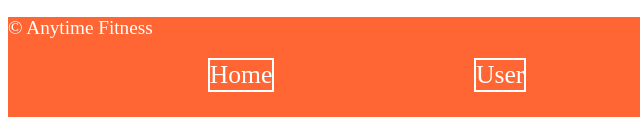
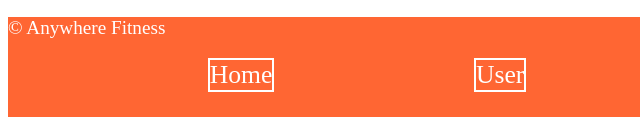
Before and after one commit to BuildWeek-Anywhere-Fitness-2/UI, a plain HTML site: page about.html in a window 1280 px wide. Shown: the part 2158-2280 px from the top of the page, 0-640 px from the left. Drawn offline with Linux system fonts and the light colour scheme; a web font is replaced by a local one.

Commit message:
fixed footer

```diff
--- a/about.html
+++ b/about.html
@@ -72,7 +72,7 @@
 
 
     <footer>
-        <p class="copyright">&copy; Anytime Fitness</p>
+        <p class="copyright">&copy; Anywhere Fitness</p>
 
         <div class="content-desktop">
             <nav>
```
Also changed, not shown: index.html (+1 -1 lines).
